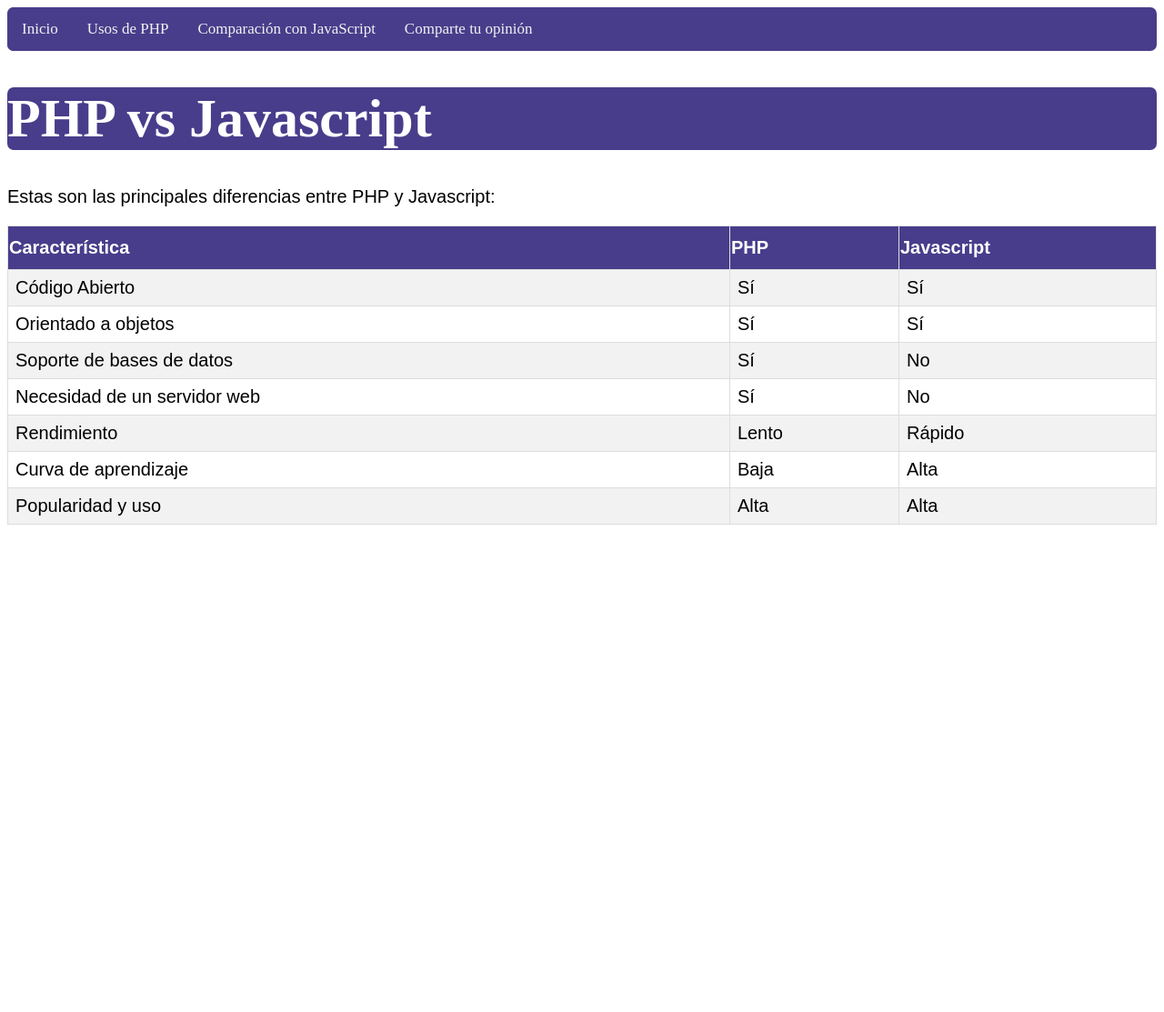
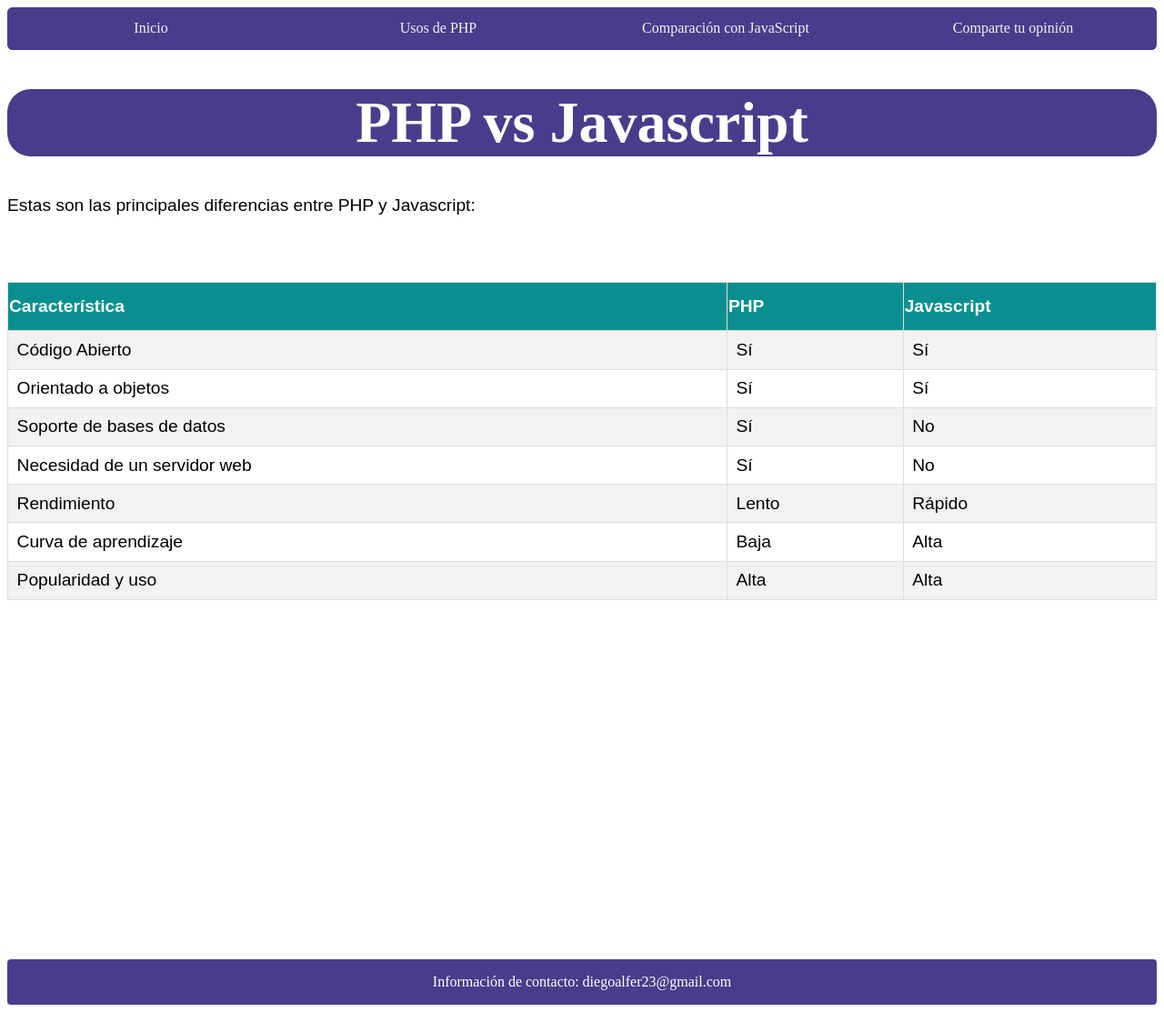
Before and after one commit to diegoalfer/SEW, a plain HTML site: page comparacion.html in a window 1280 px wide. Shown: the whole page at 91% size. Before the commit the page ends 800 px from the top, so only its background shows below. Drawn offline with Linux system fonts and the light colour scheme.

Commit message:
Add files via upload

```diff
--- a/comparacion.html
+++ b/comparacion.html
@@ -12,14 +12,20 @@
 </head>
 
 <body>
+  <header>
   <nav>
     <a href="index.html" accesskey="I" tabindex="1">Inicio</a>
     <a href="usosphp.html" accesskey="U" tabindex="2">Usos de PHP</a>
     <a href="comparacion.html" accesskey="C" tabindex="3">Comparación con JavaScript</a>
     <a href="formulario.html" accesskey="O" tabindex="4">Comparte tu opinión</a>
   </nav>
+</header>
+<main>
     <h1>PHP vs Javascript</h1>
     <p>Estas son las principales diferencias entre PHP y Javascript:</p>
+    <br>
+    <br>
+    <br>
     <table>
         <tr>
           <th>Característica</th>
@@ -64,5 +70,7 @@
           </tr>
 
       </table>
+    </main>
+    <footer>Información de contacto: diegoalfer23@gmail.com</footer>
 </body>
 </html>
--- a/estilo/estilo.css
+++ b/estilo/estilo.css
@@ -1,23 +1,29 @@
 /* a=0 b=0 c=1 -> specificity =   1*/ h1{
     font-family: "Times New Roman", Times, serif;
     font-weight: bold;
-    font-size: 60px;
+    font-size: 4em;
+    text-align: center;
     color:white;
     background-color: darkslateblue;
-    border-radius: 7px;
+    border-radius: 0.4em;
 }
 /* a=0 b=0 c=1 -> specificity =   1*/ h2,h3,h4{
     font-family: "Times New Roman", Times, serif;
     font-weight: bold;
-    font-size: 30px;
+    font-size: 2em;
     color:darkslateblue;
     background-color: white;
 
 }
+img{
+  display: block;
+  margin-left: auto;
+  margin-right: auto;
+}
 
 /* a=0 b=0 c=1 -> specificity =   1*/ p{
     font-family: Arial, Helvetica, sans-serif;
-    font-size: 20px;
+    font-size: 1.2em;
     color:black;
     background-color: white;
 }
@@ -26,7 +32,10 @@
     background-color: darkslateblue;
     color:white;
     overflow: hidden;
-    border-radius: 7px;
+    border-radius: 0.4em;
+    display: grid;
+    grid-template-columns: 1fr 1fr 1fr 1fr;
+    grid-template-rows: 1fr;
   }
  /* a=0 b=0 c=2 -> specificity =   2*/  nav a {
     float: left;
@@ -34,8 +43,8 @@
     background-color: darkslateblue;
     text-align: center;
     text-decoration:none;
-    padding: 14px 16px;
-    font-size: 17px;
+    padding: 0.9em 1em;
+    font-size: 1em;
   }
 
   /* a=0 b=1 c=2 -> specificity =   12*/ nav a:hover {
@@ -50,10 +59,10 @@
 
 
 /* a=0 b=0 c=1 -> specificity =   1*/ dl {
-    border: 3px double #ccc;
+    border: 0.2em double #ccc;
     padding: 0.5em;
     font-family: Arial, Helvetica, sans-serif;
-    font-size: 20px;
+    font-size: 1.2em;
     color:black;
     background-color: white;
   }
@@ -72,23 +81,23 @@
      border-collapse: collapse;
      width: 100%;
      max-width: 100%;
-     font-size: 20px;
+     font-size: 1.2em;
 }
 
  /* a=0 b=0 c=1 -> specificity =   1*/ th {
-    padding-top: 12px;
-    padding-bottom: 12px;
+    padding-top: 0.8em;
+    padding-bottom: 0.8em;
     text-align: left;
-    background-color: darkslateblue;
+    background-color: rgb(9, 143, 143);
     color: white;
   }
 
  /* a=0 b=0 c=1 -> specificity =   1*/ td, th {
-    border: 1px solid #ddd;
+    border: 0.1em solid #ddd;
   }
 
    /* a=0 b=0 c=1 -> specificity =   1*/ td {
-    padding:8px;
+    padding:0.5em;
   }
 
   /* a=0 b=1 c=2 -> specificity =   12*/
@@ -97,9 +106,11 @@
       color: black;
     }
 
- /* a=0 b=0 c=1 -> specificity =   1*/ video{
-      max-width: 100%;
-      height: auto;
+    video{
+      display: block;
+      margin-left: auto;
+      margin-right: auto;
+      block-size:60%;
     }
 
 
@@ -107,21 +118,49 @@
      /* a=0 b=1 c=1 -> specificity =   11*/input[type=submit] {
       background-color: darkslateblue;
       color: white;
-      padding: 12px 20px;
+      padding: 0.8em 1.2em;
       border: none;
-      border-radius: 4px;
+      border-radius: 0.25em;
       cursor: pointer;
       float: left;
     }
 
     /* a=0 b=1 c=1 -> specificity =   11*/label{
       font-family: Arial, Helvetica, sans-serif;
-    font-size: 20px;
+    font-size: 1.2em;
     color:black;
     background-color: white;
     }
 
+     /* a=0 b=0 c=1 -> specificity =   01*/
     textarea{
-      width:400px;
-      height:150px;
+      width:25em;
+      height:9.3em;
     }
+
+    body{
+      display:grid;
+      grid-template-columns: [x0] 1fr;
+      grid-template-rows: [y0] 0.4fr [y1] 10fr [y2] 10fr [y3] 0.4fr;
+    }
+
+
+
+    header{
+      grid-column: x0;
+    }
+
+    main{
+      grid-column: x0;
+      grid-row:y1/y3;
+    }
+
+    footer{
+      background-color: darkslateblue;
+      color:white;
+      padding:1em;
+      border-radius:0.25em;
+      text-align: center;
+      grid-column:x0;
+      grid-row:y3;
+    }
```
Also changed, not shown: formulario.html (+5 -0 lines), index.html (+9 -1 lines), usosphp.html (+9 -0 lines).
